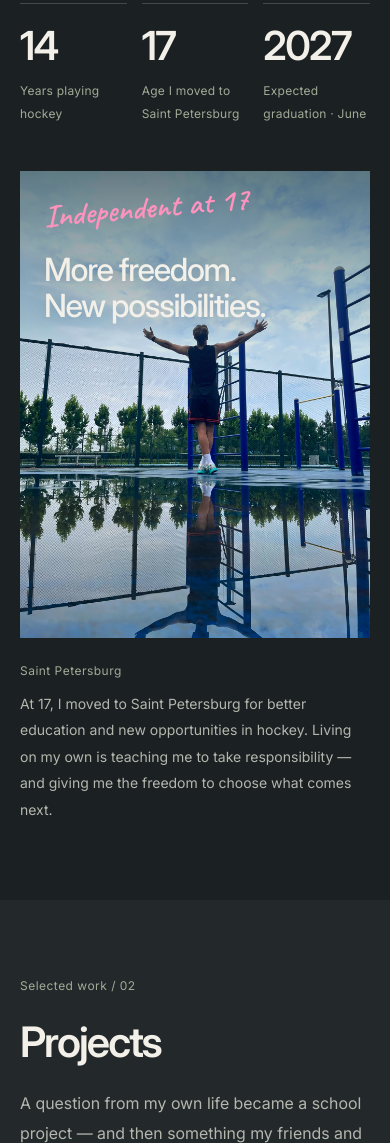
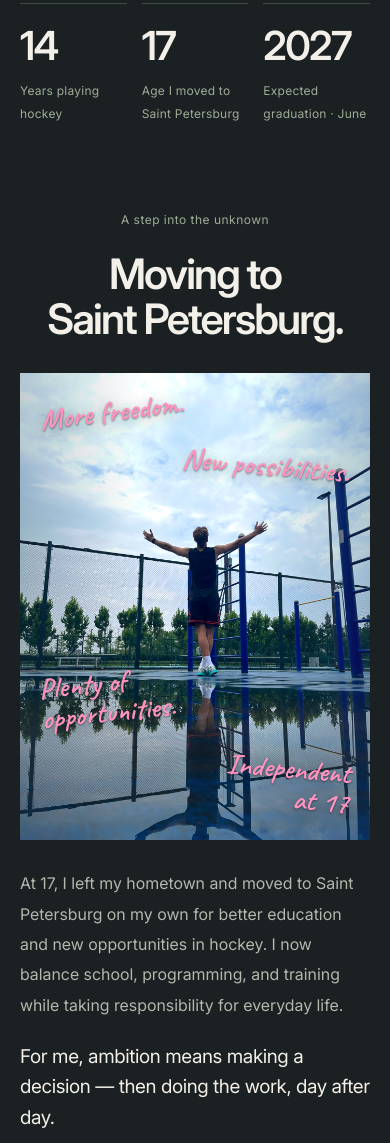
Before and after one commit to AntonShell7/anton-sheludko, a website: page public/index.html in a window 390 px wide. Shown: the part 2207-3350 px from the top of the page. Drawn offline with Linux system fonts and the light colour scheme.

Commit message:
Update Site source

```diff
--- a/public/index.html
+++ b/public/index.html
@@ -57,11 +57,19 @@
           <div class="prose" data-reveal><p>I’m a Grade 11 student at Lyceum No. 179 of Saint Petersburg, with graduation expected in June 2027. I work with Python and C++, and enjoy competitive programming, olympiad mathematics, and chess.</p><p>At 17, I left my hometown for better opportunities in education and hockey. I’ve been living independently in Saint Petersburg since then, balancing school, programming, and training.</p><p>Right now, I’m developing my programming skills, studying mathematics in English, and preparing for the EGE in mathematics and computer science. I also practise English regularly, currently around B2+ by my own assessment.</p></div>
         </div>
         <div class="fact-strip" aria-label="A few chapters of my story"><div data-reveal><strong>14</strong><span>Years playing hockey</span></div><div data-reveal><strong>17</strong><span>Age I moved to Saint Petersburg</span></div><div data-reveal><strong>2027</strong><span>Expected graduation · June</span></div></div>
-        <figure class="photo-slot wide-photo chapter-photo" data-photo-slot="saint-petersburg" data-reveal>
-          <img src="/images/anton-new-chapter.jpg" width="1350" height="1800" loading="lazy" decoding="async" alt="Anton with his arms open beneath a wide sky, reflected in water on an outdoor sports court.">
-          <figcaption><span class="photo-kicker">Independent at 17</span><span class="photo-thought">More freedom.<br>New possibilities.</span><span class="chapter-caption-note">Moving to Saint Petersburg</span></figcaption>
-        </figure>
-        <div class="field-note"><span class="eyebrow">Saint Petersburg</span><p>At 17, I moved to Saint Petersburg for better education and new opportunities in hockey. Living on my own is teaching me to take responsibility — and giving me the freedom to choose what comes next.</p></div>
+        <article class="chapter-story" aria-labelledby="chapter-title">
+          <header class="chapter-heading" data-reveal><p class="eyebrow">A step into the unknown</p><h3 id="chapter-title">Moving to<br>Saint Petersburg.</h3></header>
+          <figure class="photo-slot chapter-photo" data-photo-slot="saint-petersburg" data-reveal>
+            <img src="/images/anton-new-chapter.jpg" width="1350" height="1800" loading="lazy" decoding="async" alt="Anton with his arms open beneath a wide sky, reflected in water on an outdoor sports court.">
+            <figcaption>
+              <span class="chapter-note chapter-freedom">More freedom.</span>
+              <span class="chapter-note chapter-possibilities">New possibilities.</span>
+              <span class="chapter-note chapter-opportunities">Plenty of<br>opportunities.</span>
+              <span class="chapter-note chapter-independent">Independent<br>at 17</span>
+            </figcaption>
+          </figure>
+          <div class="chapter-story-copy" data-reveal><p>At 17, I left my hometown and moved to Saint Petersburg on my own for better education and new opportunities in hockey. I now balance school, programming, and training while taking responsibility for everyday life.</p><p class="chapter-resolution">For me, ambition means making a decision — then doing the work, day after day.</p></div>
+        </article>
       </div>
     </section>
 
@@ -101,7 +109,7 @@
       <div class="photo-gallery">
         <figure class="gallery-item" data-reveal><div class="photo-slot portrait-photo childhood-photo" data-photo-slot="childhood"><img src="/images/anton-early-hockey.jpg" width="780" height="1040" loading="lazy" decoding="async" alt="Anton, age 7, in a blue hockey jersey with a captain’s letter, helmet, gloves, and skates."><span class="photo-age"><strong>7</strong> years old</span></div><figcaption><p class="gallery-chapter">Early years · 2016</p><h3>The beginning</h3><p class="gallery-quote">Small skates. Big dreams.</p></figcaption></figure>
         <figure class="gallery-item" data-reveal><div class="photo-slot portrait-photo ice-photo" data-photo-slot="team"><img src="/images/ice-placeholder.svg" width="1200" height="860" loading="lazy" alt="Placeholder for a photograph of Anton playing hockey."><div class="photo-center-label" aria-hidden="true"><span class="crosshair"></span><span>On the ice</span><small>Photograph to follow</small></div><span class="image-index">Archive / 02</span></div><figcaption><h3>Kronverkskie Barsy</h3><p>ITMO University hockey team · Saint Petersburg</p></figcaption></figure>
-        <figure class="gallery-item" data-reveal><div class="photo-slot portrait-photo memory-photo" data-photo-slot="memories"><div class="hockey-portrait-frame"><img src="/images/anton-hockey-portrait.jpg" width="1016" height="2200" loading="lazy" decoding="async" alt="Anton looking up on the ice in his white number 37 hockey jersey, with his helmet in hand."><img class="photo-repair portrait-repair" src="/images/anton-hockey-portrait-clean.jpg" width="1024" height="1536" loading="lazy" decoding="async" alt="" aria-hidden="true"></div></div><figcaption><p class="gallery-chapter">Moments to keep</p><h3>Along the way</h3><p class="gallery-quote">“If I play, I play to win”</p></figcaption></figure>
+        <figure class="gallery-item" data-reveal><div class="photo-slot portrait-photo memory-photo" data-photo-slot="memories"><div class="hockey-portrait-frame"><img src="/images/anton-hockey-portrait.jpg" width="1016" height="2200" loading="lazy" decoding="async" alt="Anton, age 16, looking up on the ice in his white number 37 hockey jersey, with his helmet in hand."><img class="photo-repair portrait-repair" src="/images/anton-hockey-portrait-clean.jpg" width="1024" height="1536" loading="lazy" decoding="async" alt="" aria-hidden="true"></div><span class="photo-age"><strong>16</strong> years old</span></div><figcaption><p class="gallery-chapter">Moments to keep</p><h3>Along the way</h3><p class="gallery-quote">“If I play, I play to win”</p></figcaption></figure>
       </div>
       <div class="hockey-bottom"><span class="eyebrow">Code. School. Hockey.</span><p>Different parts of the same story.</p><a class="line-link" href="#achievements">The next chapter <span aria-hidden="true">↓</span></a></div>
     </section>
--- a/public/styles.css
+++ b/public/styles.css
@@ -414,14 +414,21 @@ main:focus { outline:none; }
 .about-portrait:after { content:''; position:absolute; inset:0; background:linear-gradient(0deg,rgba(13,23,27,.84),transparent 50%); }
 .about-portrait figcaption { position:absolute; z-index:1; bottom:34px; left:34px; right:24px; }
 .about-portrait .photo-thought { font-size:34px; }
-.chapter-photo { height:700px; background:#2c4e58; }
-.chapter-photo img { position:absolute; right:0; width:76%; object-position:50% 51%; filter:brightness(1.14) saturate(1.2) contrast(1.02); }
-.chapter-photo:after { content:''; position:absolute; inset:0; background:linear-gradient(90deg,#2c4e58 24%,rgba(44,78,88,.88) 34%,rgba(44,78,88,.2) 54%,transparent 72%); }
-.chapter-photo figcaption { position:absolute; left:44px; top:50%; transform:translateY(-50%); z-index:1; max-width:47%; }
-.chapter-photo .photo-kicker { color:var(--pink); font:600 clamp(30px,3.2vw,44px)/1.15 var(--handwriting); letter-spacing:0; transform:rotate(-5deg); transform-origin:left center; }
-.chapter-photo .photo-thought { font-size:clamp(32px,3.7vw,54px); margin-top:24px; text-shadow:0 2px 18px #203d4740; }
-.chapter-caption-note { display:block; margin-top:22px; color:#eff2eb; font-size:14px; line-height:1.5; }
-.field-note p { font-size:14px; }
+.chapter-story { margin-top:110px; }
+.chapter-heading { margin:0 auto 44px; text-align:center; }
+.chapter-heading .eyebrow { margin-bottom:22px; }
+.chapter-heading h3 { font-size:clamp(42px,5.2vw,74px); line-height:1.06; }
+.chapter-photo { height:clamp(540px,58vw,760px); background:#314b58; }
+.chapter-photo img { position:absolute; inset:0; width:100%; object-position:50% 51%; filter:brightness(1.14) saturate(1.2) contrast(1.02); }
+.chapter-photo:after { content:''; position:absolute; inset:0; background:linear-gradient(90deg,#1c354840,transparent 34%,transparent 66%,#1c354840),linear-gradient(0deg,#172b3d38,transparent 38%); }
+.chapter-photo figcaption { position:absolute; inset:0; z-index:1; }
+.chapter-note { position:absolute; color:var(--pink); font:600 clamp(32px,3.8vw,52px)/1.03 var(--handwriting); text-shadow:0 1px 2px #1927318c,0 3px 16px #19273166; }
+.chapter-freedom { top:46px; left:44px; transform:rotate(-7deg); }
+.chapter-possibilities { top:54px; right:44px; transform:rotate(5deg); text-align:right; }
+.chapter-opportunities { left:46px; bottom:50px; transform:rotate(-6deg); }
+.chapter-independent { right:48px; bottom:48px; transform:rotate(5deg); text-align:right; }
+.chapter-story-copy { max-width:760px; margin:38px auto 0; text-align:center; color:var(--muted); font-size:16px; line-height:1.9; }
+.chapter-story-copy .chapter-resolution { max-width:620px; margin:24px auto 0; color:var(--text); font-size:20px; line-height:1.6; letter-spacing:-.02em; }
 .portrait-photo { aspect-ratio:2/3; }
 .childhood-photo { background:#131719; }
 .childhood-photo img { object-position:center; object-fit:contain; }
@@ -435,8 +442,10 @@ main:focus { outline:none; }
   .split-story { column-gap:40px; }
   .split-story h2 { font-size:43px; }
   .about-portrait { aspect-ratio:3/5; }
-  .chapter-photo { height:590px; }
-  .chapter-photo figcaption { left:32px; }
+  .chapter-freedom { top:36px; left:32px; }
+  .chapter-possibilities { top:44px; right:32px; }
+  .chapter-opportunities { left:34px; bottom:36px; }
+  .chapter-independent { right:34px; bottom:34px; }
 }
 @media(max-width:800px) {
   .hero h1 { font-size:76px; }
@@ -446,10 +455,8 @@ main:focus { outline:none; }
   .about-portrait { aspect-ratio:auto; }
   .about-portrait figcaption { left:24px; bottom:28px; }
   .about-portrait .photo-thought { font-size:28px; }
-  .chapter-photo { height:550px; }
-  .chapter-photo img { width:80%; }
-  .chapter-photo figcaption { left:28px; max-width:48%; }
-  .chapter-photo .photo-thought { font-size:36px; }
+  .chapter-story { margin-top:84px; }
+  .chapter-heading { margin-bottom:32px; }
 }
 @media(max-width:600px) {
   .hero { height:max(880px,100svh); min-height:880px; max-height:none; align-items:flex-end; }
@@ -474,11 +481,13 @@ main:focus { outline:none; }
   .about-portrait .photo-thought { font-size:30px; }
   .chapter-photo { height:auto; aspect-ratio:3/4; }
   .chapter-photo img { width:100%; object-position:center; }
-  .chapter-photo:after { background:linear-gradient(180deg,rgba(28,59,72,.68),rgba(28,59,72,.16) 36%,transparent 55%); }
-  .chapter-photo figcaption { left:24px; right:20px; top:28px; max-width:none; transform:none; }
-  .chapter-photo .photo-thought { font-size:32px; margin-top:16px; }
-  .chapter-photo .photo-kicker { max-width:none; font-size:32px; }
-  .chapter-caption-note { display:none; }
+  .chapter-note { font-size:clamp(27px,7.5vw,38px); }
+  .chapter-freedom { top:24px; left:20px; }
+  .chapter-possibilities { top:78px; right:20px; max-width:52%; }
+  .chapter-opportunities { left:20px; bottom:112px; max-width:42%; }
+  .chapter-independent { right:20px; bottom:26px; max-width:45%; }
+  .chapter-story-copy { margin-top:28px; text-align:left; }
+  .chapter-story-copy .chapter-resolution { margin-top:22px; font-size:19px; }
   .photo-gallery { grid-template-columns:1fr; gap:38px; }
   .gallery-item .portrait-photo,.gallery-item:first-child .portrait-photo { aspect-ratio:2/3; }
   .gallery-item:first-child img { object-position:center; }
@@ -502,9 +511,12 @@ main:focus { outline:none; }
   .hero-content { padding-top:410px; }
   .hero h1 { font-size:55px; }
   .split-story h2 { font-size:38px; }
-  .chapter-photo figcaption { top:20px; left:20px; right:16px; }
-  .chapter-photo .photo-kicker { font-size:27px; }
-  .chapter-photo .photo-thought { font-size:26px; margin-top:10px; }
+  .chapter-heading h3 { font-size:38px; }
+  .chapter-note { font-size:26px; }
+  .chapter-freedom { top:20px; left:16px; }
+  .chapter-possibilities { top:63px; right:16px; }
+  .chapter-opportunities { left:16px; bottom:86px; }
+  .chapter-independent { right:16px; bottom:22px; }
 }
 
 /* Four photographs, one quiet treatment. Every card fits within the viewport. */
@@ -520,10 +532,10 @@ main:focus { outline:none; }
 .photo-age { position:absolute; z-index:2; color:var(--pink); font:600 clamp(30px,3.1vw,42px)/1 var(--handwriting); white-space:nowrap; text-shadow:0 1px 2px #192731b3,0 3px 14px #19273180; transform:rotate(-6deg); }
 .photo-age strong { font-size:1.18em; font-weight:600; }
 .moment-age { top:24px; left:28px; }
-.moment-action .moment-age { top:16px; left:auto; right:26px; transform:rotate(5deg); }
-.moment-study .moment-age { top:22px; left:26px; transform:rotate(-7deg); }
+.moment-action .moment-age,.moment-study .moment-age { top:16px; left:auto; right:26px; transform:rotate(5deg); }
 .moment-training .moment-age { top:auto; left:auto; bottom:28px; right:26px; transform:rotate(-5deg); }
-.childhood-photo .photo-age { left:24px; bottom:42px; }
+.childhood-photo .photo-age { left:24px; top:46px; }
+.memory-photo .photo-age { left:24px; bottom:40px; }
 .moment-study .moment-image>img { object-position:50% 35%; }
 .moment-training .moment-image>img { object-position:50% 30%; }
 .moment-training .moment-copy { top:28px; bottom:auto; left:auto; right:28px; width:43%; text-align:right; }
@@ -555,10 +567,9 @@ main:focus { outline:none; }
   .moment-note { font-size:12px; margin-bottom:8px; }
   .photo-age { font-size:30px; }
   .moment-age { top:18px; left:20px; }
-  .moment-action .moment-age { top:10px; right:20px; }
-  .moment-study .moment-age { left:20px; top:20px; }
+  .moment-action .moment-age,.moment-study .moment-age { top:10px; right:20px; }
   .moment-training .moment-age { right:20px; bottom:20px; }
-  .childhood-photo .photo-age { left:24px; bottom:42px; font-size:36px; }
+  .childhood-photo .photo-age,.memory-photo .photo-age { font-size:36px; }
   .moment-training .moment-copy { top:50px; right:20px; width:45%; }
   .moment-training .moment-quote { font-size:clamp(23px,6.3vw,32px); }
   .moment-training .moment-note { margin-top:10px; }
```
Also changed, not shown: README.md, 1 other file.
